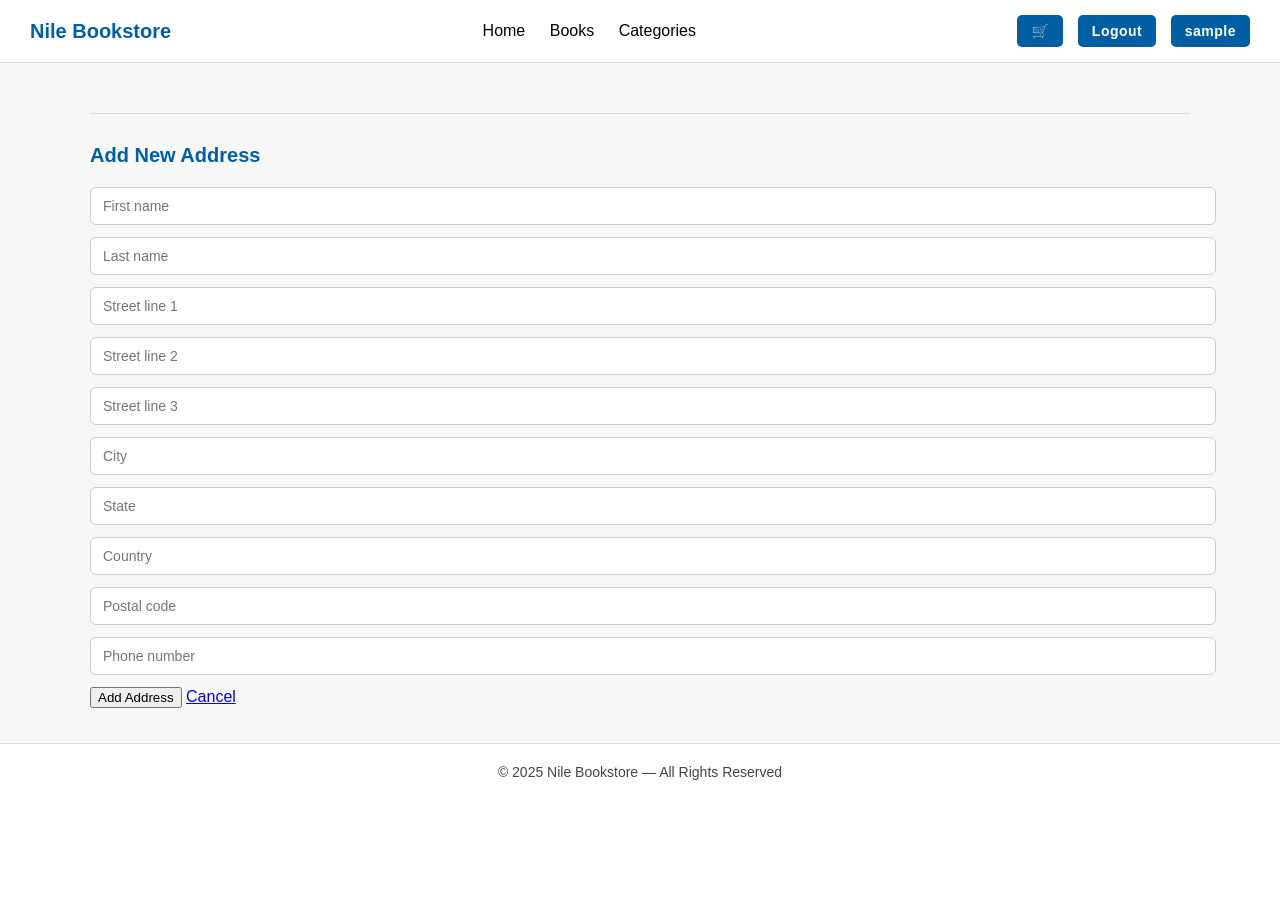
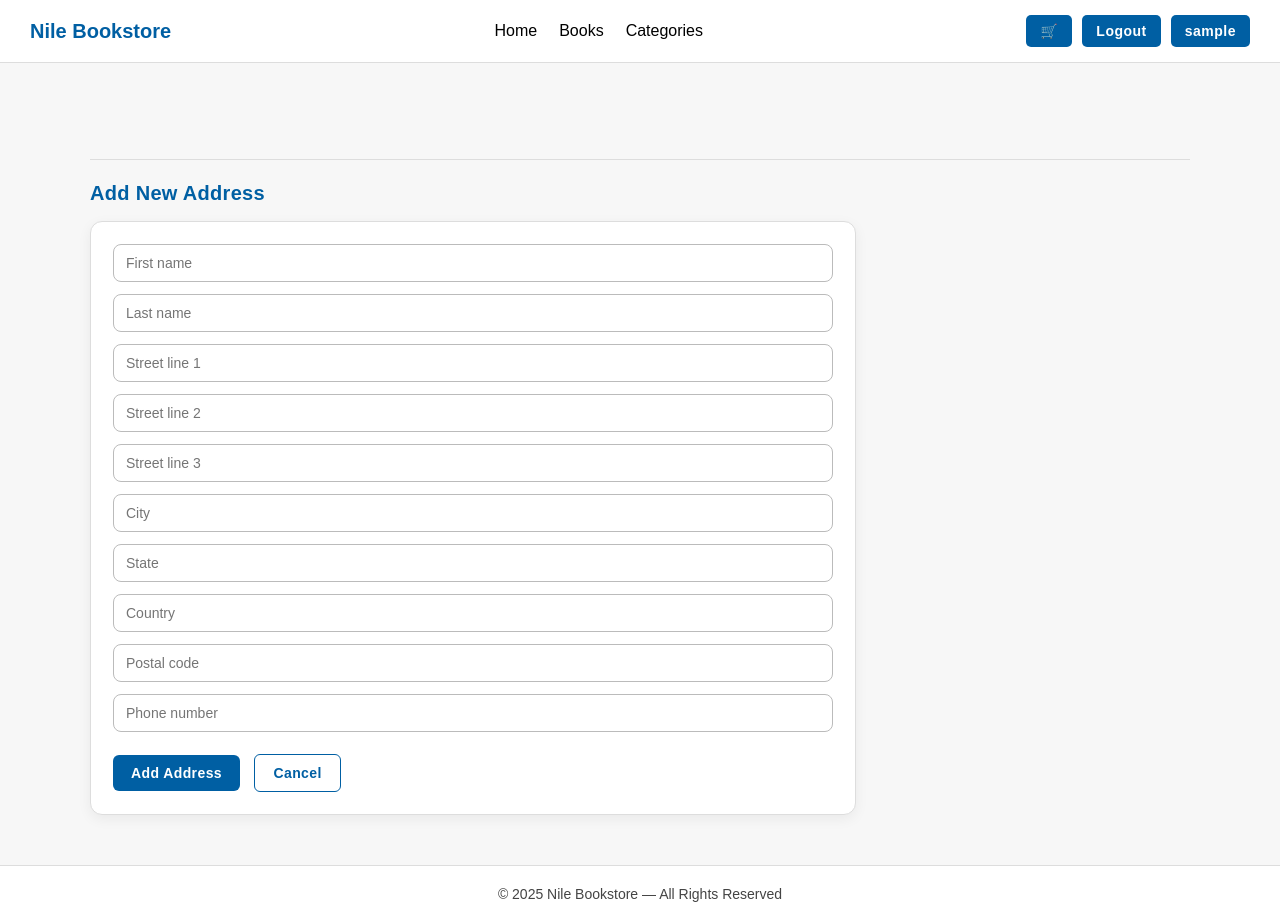
Before and after one commit to zakariahmedd34/nile-bookstore-website, a Flask app: page /profile/addaddresses in a window 1280 px wide. Before the commit the page ends 780 px from the top, so only its background shows below. Run offline with Flask 3, Linux system fonts and the light colour scheme; the visitor is signed in with stand-in values (Sample User, id 1); data that the repository does not hold is empty.

Commit message:
css edit for address page

```diff
--- a/app.py
+++ b/app.py
@@ -17,7 +17,7 @@ def create_app(test_config=None):
         app.config.update(test_config)
     else:
         db_user = os.getenv("MYSQLUSER", "root")
-        db_password = os.getenv("MYSQLPASSWORD", "Password%401234%23")
+        db_password = os.getenv("MYSQLPASSWORD", "")
         db_host = os.getenv("MYSQLHOST", "localhost")
         db_name = os.getenv("MYSQLDB", "bookstore")
 
--- a/static/my_addresses.css
+++ b/static/my_addresses.css
@@ -1,7 +1,6 @@
 /* ===== MY ADDRESSES PAGE (MATCHING SITE THEME) ===== */
-/* ===== BASE PAGE STYLES (BOOK DETAILS PAGE) ===== */
 html, body {
-    height: 100%;   /* makes full-height page */
+    height: 100%;
 }
 
 body {
@@ -11,7 +10,6 @@ body {
 
     display: flex;
     flex-direction: column;
-
     min-width: 1200px;
 }
 
@@ -19,136 +17,283 @@ body {
 .container {
     width: 1100px;
     margin: 0 auto;
-
-    /* ensure content takes space before footer */
     flex: 1;
+    padding: 30px 0 50px;
 }
 
-/* NAVBAR */
+/* ===== NAVBAR (keep everything on ONE line) ===== */
 .navbar {
     background: white;
     padding: 15px 30px;
     display: flex;
     justify-content: space-between;
     align-items: center;
+
     border-bottom: 1px solid #ddd;
+    gap: 18px;
+    flex-wrap: nowrap;
 }
 
 .logo {
     font-weight: bold;
     font-size: 20px;
     color: #005fa3;
+    text-decoration: none;
+
+    flex: 0 0 auto;
+    white-space: nowrap;
+}
+
+/* Center nav links */
+.nav-links {
+    flex: 1;
+    display: flex;
+    align-items: center;
+    justify-content: center;
+    gap: 22px;
+
+    white-space: nowrap;
+    min-width: 0;
 }
 
 .nav-links a {
-    margin: 0 10px;
+    margin: 0; /* avoid pushing to new line */
     text-decoration: none;
     color: #444;
+    font-weight: 500;
+}
+
+.nav-links a:hover {
+    color: #005fa3;
+}
+
+/* Right actions */
+.nav-actions {
+    flex: 0 0 auto;
+    display: flex;
+    align-items: center;
+    justify-content: flex-end;
+    gap: 10px;
+
+    white-space: nowrap;
+}
+
+.nav-actions a {
+    text-decoration: none;
+    color: inherit;
+    display: inline-flex;
+    align-items: center;
 }
 
 .nav-actions button {
-    margin-left: 10px;
+    margin-left: 0; /* we use gap instead */
 }
 
-/* Page title */
+/* ===== SPACING HELPERS (bootstrap-like) ===== */
+.mt-4 { margin-top: 26px; }
+.mt-2 { margin-top: 12px; }
+.mb-3 { margin-bottom: 16px; }
+.mb-2 { margin-bottom: 12px; }
+.mb-4 { margin-bottom: 26px; }
+.ms-2 { margin-left: 10px; }
+
+/* Simple grid helpers used in your HTML */
+.row {
+    display: flex;
+    flex-direction: column;
+    gap: 16px;
+}
+
+.col-12 {
+    width: 100%;
+}
+
+/* ===== PAGE TITLES ===== */
 .container h2 {
-    margin-top: 25px;
-    margin-bottom: 25px;
+    margin: 0 0 18px;
     font-size: 26px;
     color: #005fa3;
+    letter-spacing: 0.4px;
 }
 
-/* Address card */
+.container h4 {
+    margin: 0 0 16px;
+    font-size: 20px;
+    color: #005fa3;
+    letter-spacing: 0.3px;
+}
+
+/* Divider (used before add/edit form section) */
+hr {
+    margin: 40px 0 22px;
+    border: none;
+    border-top: 1px solid #ddd;
+}
+
+/* ===== BUTTON SYSTEM (match your website) ===== */
+.btn,
+.btn-primary,
+.btn-success,
+.btn-secondary {
+    font-family: inherit;
+    cursor: pointer;
+    border-radius: 6px;
+    font-size: 14px;
+    font-weight: 600;
+    letter-spacing: 0.4px;
+    transition: all 0.3s ease;
+    text-decoration: none;
+    display: inline-flex;
+    align-items: center;
+    justify-content: center;
+    gap: 8px;
+    border: none;
+}
+
+/* Primary button (Edit/Delete) */
+.btn-primary {
+    background: #005fa3;
+    color: white;
+    padding: 10px 18px;
+}
+
+.btn-primary:hover {
+    background: #00457a;
+    transform: translateY(-2px);
+    box-shadow: 0 4px 10px rgba(0,0,0,0.15);
+}
+
+/* "+ Add New Address" is btn btn-success -> style it as primary to match the site */
+.btn-success {
+    background: #005fa3;
+    color: white;
+    padding: 10px 18px;
+}
+
+.btn-success:hover {
+    background: #00457a;
+    transform: translateY(-2px);
+    box-shadow: 0 4px 10px rgba(0,0,0,0.15);
+}
+
+/* Cancel link is btn btn-secondary -> make it outline style */
+.btn-secondary {
+    background: transparent;
+    color: #005fa3;
+    border: 1px solid #005fa3;
+    padding: 10px 18px;
+}
+
+.btn-secondary:hover {
+    background: #005fa3;
+    color: white;
+    transform: translateY(-2px);
+    box-shadow: 0 4px 10px rgba(0,0,0,0.12);
+}
+
+/* ===== ADDRESS CARDS (show mode) ===== */
 .card {
     background: #ffffff;
     border: 1px solid #ddd;
-    border-radius: 10px;
+    border-radius: 12px;
     padding: 18px 22px;
-    margin-bottom: 20px;
     font-size: 14px;
-    line-height: 1.6;
+    line-height: 1.65;
     color: #333;
-    transition: box-shadow 0.2s ease;
+    box-shadow: 0 4px 14px rgba(0,0,0,0.06);
 }
 
-.card:hover {
-    box-shadow: 0 4px 10px rgba(0, 0, 0, 0.08);
-}
+/* your HTML also uses p-3 */
+.p-3 { padding: 18px; }
 
-/* Name */
 .card strong {
     font-size: 16px;
     color: #005fa3;
 }
 
-/* Divider */
-hr {
-    margin: 50px 0 30px;
-    border: none;
-    border-top: 1px solid #ddd;
+/* Buttons area inside each card */
+.card .mt-2 {
+    display: flex;
+    gap: 10px;
+    flex-wrap: wrap;
 }
 
-/* Add Address title */
-.container h4 {
-    margin-bottom: 20px;
-    font-size: 20px;
-    color: #005fa3;
-}
-
-/* Form inputs */
-form .form-control {
-    width: 100%;
-    padding: 10px 12px;
-    margin-bottom: 12px;
-    font-size: 14px;
-    border-radius: 6px;
-    border: 1px solid #ccc;
-    outline: none;
-}
-
-form .form-control:focus {
-    border-color: #005fa3;
-    box-shadow: 0 0 0 0.15rem rgba(0, 95, 163, 0.25);
-}
-
-/* Button (reuse site primary style) */
-form button.btn-primary {
-    margin-top: 10px;
-    padding: 10px 22px;
-    font-size: 14px;
-}
-
-/* Empty state */
+/* ===== EMPTY STATE TEXT ===== */
 .container p {
     font-size: 14px;
     color: #666;
 }
 
-/* FOOTER */
+/* ===== FORM MODE (add/edit) ===== */
+form {
+    background: #fff;
+    border: 1px solid #ddd;
+    border-radius: 12px;
+    padding: 22px;
+    box-shadow: 0 4px 14px rgba(0,0,0,0.06);
+
+    max-width: 720px;
+}
+
+/* Inputs */
+.form-control,
+.form-select {
+    width: 100%;
+    padding: 10px 12px;
+    font-size: 14px;
+
+    border-radius: 8px;
+    border: 1px solid #bbb;
+    background: #fff;
+
+    box-sizing: border-box;
+    transition: border-color 0.3s ease, box-shadow 0.3s ease;
+}
+
+.form-control:focus,
+.form-select:focus {
+    border-color: #005fa3;
+    outline: none;
+    box-shadow: 0 0 0 0.15rem rgba(0, 95, 163, 0.25);
+}
+
+/* Put action buttons nicely on one line */
+form button.btn,
+form a.btn {
+    margin-top: 6px;
+}
+
+form a.btn.btn-secondary {
+    text-decoration: none;
+}
+
+/* ===== FLASH MESSAGES (same as other pages) ===== */
+.flash-container {
+    width: 100%;
+    margin: 10px auto;
+    text-align: center;
+}
+
+.flash {
+    padding: 12px 18px;
+    border-radius: 6px;
+    margin-bottom: 8px;
+    width: 40%;
+    display: inline-block;
+    font-weight: 600;
+}
+
+.flash-success { background: #d4edda; color: #155724; }
+.flash-info    { background: #cce5ff; color: #004085; }
+.flash-error   { background: #f8d7da; color: #721c24; }
+
+/* ===== FOOTER ===== */
 .footer {
     margin-top: auto;
     padding: 20px;
     text-align: center;
     background: #fff;
     border-top: 1px solid #ddd;
+    font-size: 14px;
+    color: #444;
 }
-
-.flash {
-    padding: 10px;
-    border-radius: 5px;
-    margin-bottom: 15px;
-    font-size: 14px;
-}
-
-.flash-error {
-    background-color: #ffdddd;
-    color: #a30000;
-    border-left: 4px solid #a30000;
-}
-.auth-link-text a {
-    color: #005fa3;
-    text-decoration: none;
-}
-.auth-link-text a:hover {
-    text-decoration: underline;
-}
```
